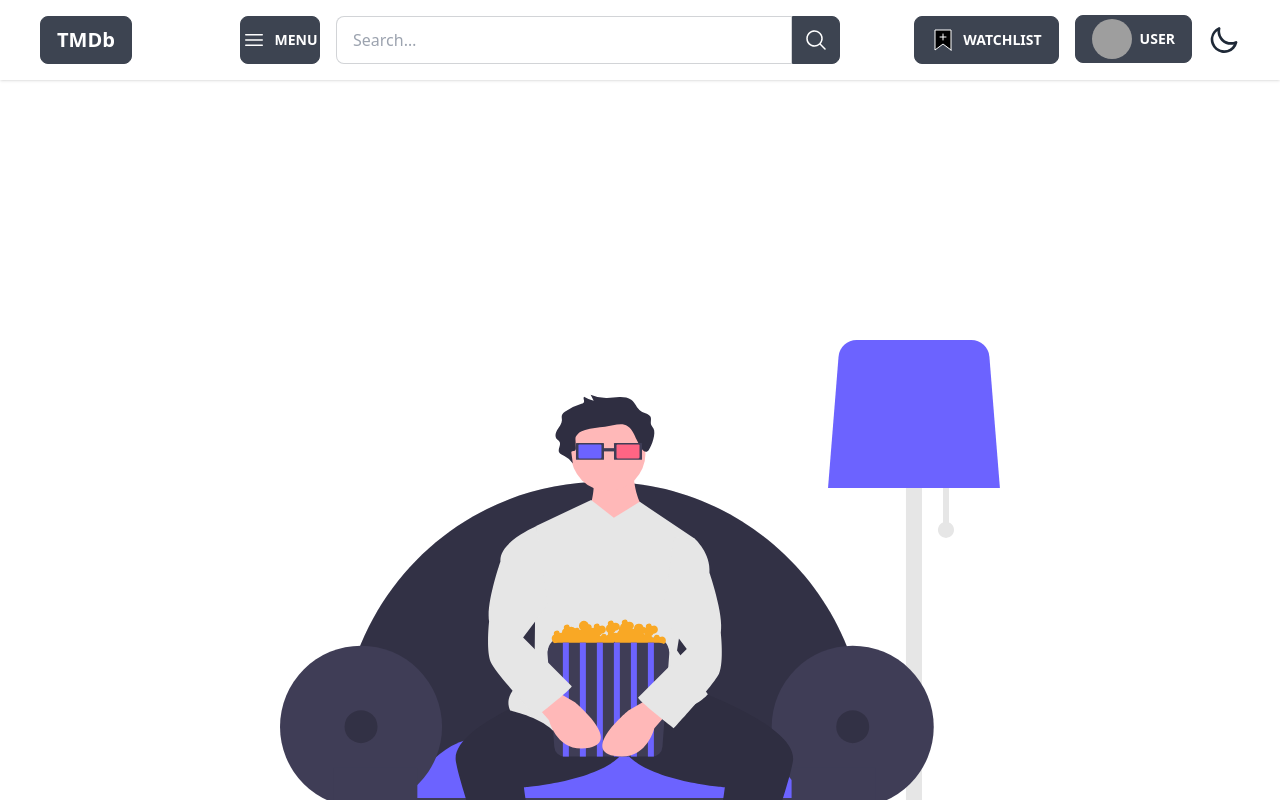
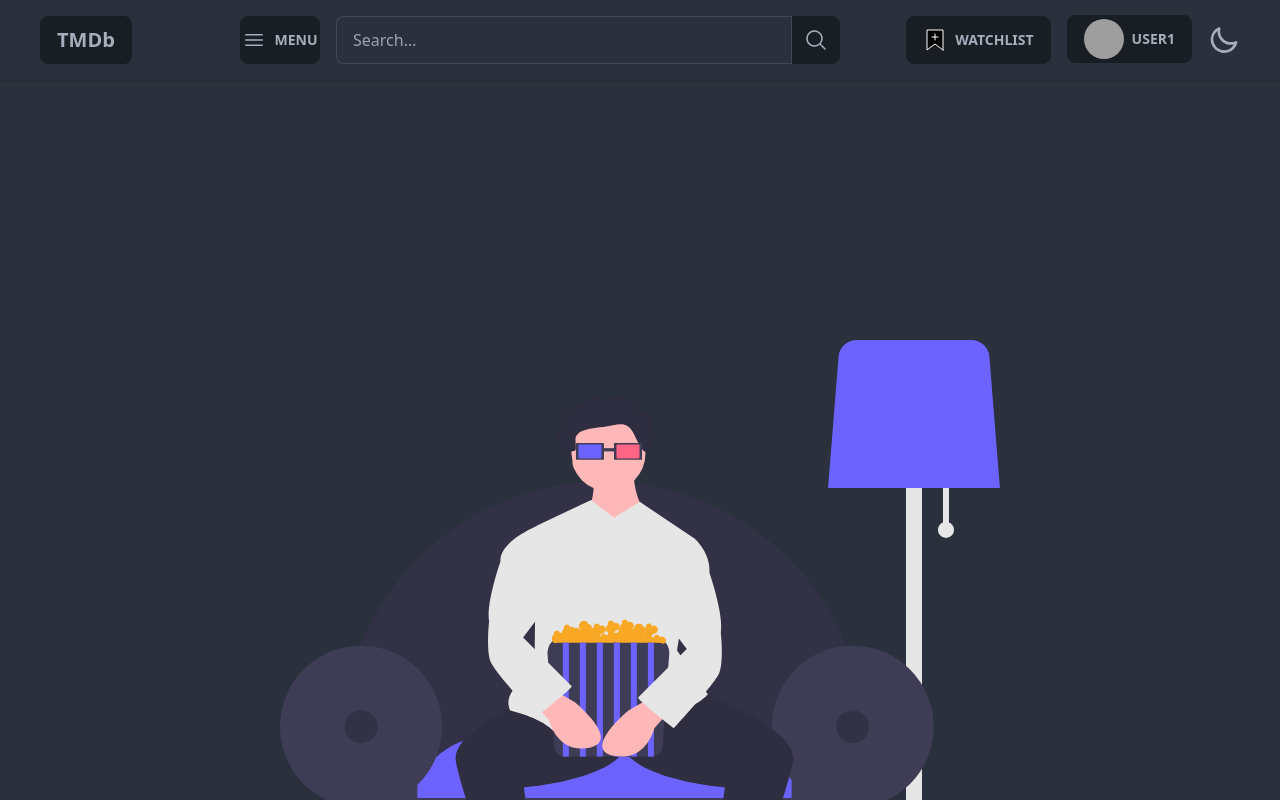
Before and after one commit to jesusarchive/tmdb, a React (Vite) app: page / in a window 1280 px wide. Shown: the top 800 px of the page. Built offline with nearby package versions, Linux system fonts and the light colour scheme; grey boxes are pictures that could not be loaded.

Commit message:
basic store with context and useReducer

```diff
--- a/index.html
+++ b/index.html
@@ -1,5 +1,5 @@
 <!DOCTYPE html>
-<html lang="en" data-theme="light">
+<html lang="en">
   <head>
     <meta charset="UTF-8" />
     <link rel="icon" type="image/svg+xml" href="/vite.svg" />
--- a/src/layouts/layout/layout.tsx
+++ b/src/layouts/layout/layout.tsx
@@ -3,10 +3,13 @@ import React, { FormEvent, useState } from 'react';
 import { Outlet, useNavigate } from 'react-router-dom';
 
 import { Button, Dropdown, Form, Input, InputGroup, Navbar } from '../../components';
+import { setTheme } from '../../store/actions';
+import { useStore } from '../../store/store';
 
 function Layout() {
+  const { state, dispatch } = useStore();
+  const navigate = useNavigate();
   const [currentSearchValue, setCurrentSearchValue] = useState('');
-  const navigate = useNavigate();
 
   const handleSearchChange = (value: string) => {
     setCurrentSearchValue(value);
@@ -22,7 +25,7 @@ function Layout() {
   };
 
   return (
-    <div className="min-h-screen w-full flex flex-col justify-between">
+    <div className="min-h-screen w-full flex flex-col justify-between" data-theme={state.theme}>
       {/* NAVBAR */}
       <Navbar className="h-[6vh] flex justify-between p-10 bg-base-100 shadow mb-5">
         <div
@@ -97,9 +100,9 @@ function Layout() {
           <Dropdown vertical="end">
             <Button color="ghost" className="avatar" shape="circle">
               <div className="w-10 rounded-full">
-                <img src="https://image.tmdb.org/t/p/w500/wuMc08IPKEatf9rnMNXvIDxqP4W.jpg" alt="user" />
+                <img src={state.user.image} alt="user" />
               </div>
-              <span className="ml-2">User</span>
+              <span className="ml-2">{state.user.name}</span>
             </Button>
             <Dropdown.Menu className="w-52 menu-compact">
               <Dropdown.Item>Your watchlist</Dropdown.Item>
@@ -111,11 +114,21 @@ function Layout() {
           {/* THEME SWAP*/}
           <label className="swap swap-rotate">
             <input type="checkbox" />
-            <svg className="swap-on fill-current w-8 h-8" xmlns="http://www.w3.org/2000/svg" viewBox="0 0 24 24">
+            <svg
+              className="swap-on fill-current w-8 h-8"
+              xmlns="http://www.w3.org/2000/svg"
+              viewBox="0 0 24 24"
+              onClick={() => dispatch(setTheme('light'))}
+            >
               <path d="M5.64,17l-.71.71a1,1,0,0,0,0,1.41,1,1,0,0,0,1.41,0l.71-.71A1,1,0,0,0,5.64,17ZM5,12a1,1,0,0,0-1-1H3a1,1,0,0,0,0,2H4A1,1,0,0,0,5,12Zm7-7a1,1,0,0,0,1-1V3a1,1,0,0,0-2,0V4A1,1,0,0,0,12,5ZM5.64,7.05a1,1,0,0,0,.7.29,1,1,0,0,0,.71-.29,1,1,0,0,0,0-1.41l-.71-.71A1,1,0,0,0,4.93,6.34Zm12,.29a1,1,0,0,0,.7-.29l.71-.71a1,1,0,1,0-1.41-1.41L17,5.64a1,1,0,0,0,0,1.41A1,1,0,0,0,17.66,7.34ZM21,11H20a1,1,0,0,0,0,2h1a1,1,0,0,0,0-2Zm-9,8a1,1,0,0,0-1,1v1a1,1,0,0,0,2,0V20A1,1,0,0,0,12,19ZM18.36,17A1,1,0,0,0,17,18.36l.71.71a1,1,0,0,0,1.41,0,1,1,0,0,0,0-1.41ZM12,6.5A5.5,5.5,0,1,0,17.5,12,5.51,5.51,0,0,0,12,6.5Zm0,9A3.5,3.5,0,1,1,15.5,12,3.5,3.5,0,0,1,12,15.5Z" />
             </svg>
 
-            <svg className="swap-off fill-current w-8 h-8" xmlns="http://www.w3.org/2000/svg" viewBox="0 0 24 24">
+            <svg
+              className="swap-off fill-current w-8 h-8"
+              xmlns="http://www.w3.org/2000/svg"
+              viewBox="0 0 24 24"
+              onClick={() => dispatch(setTheme('dark'))}
+            >
               <path d="M21.64,13a1,1,0,0,0-1.05-.14,8.05,8.05,0,0,1-3.37.73A8.15,8.15,0,0,1,9.08,5.49a8.59,8.59,0,0,1,.25-2A1,1,0,0,0,8,2.36,10.14,10.14,0,1,0,22,14.05,1,1,0,0,0,21.64,13Zm-9.5,6.69A8.14,8.14,0,0,1,7.08,5.22v.27A10.15,10.15,0,0,0,17.22,15.63a9.79,9.79,0,0,0,2.1-.22A8.11,8.11,0,0,1,12.14,19.73Z" />
             </svg>
           </label>
--- a/src/main.tsx
+++ b/src/main.tsx
@@ -10,6 +10,7 @@ import Find from './pages/find/find';
 import Home from './pages/home';
 import NoMatch from './pages/no-match';
 import Title from './pages/title';
+import { StoreProvider } from './store/store';
 
 const router = createBrowserRouter([
   {
@@ -44,6 +45,8 @@ const router = createBrowserRouter([
 
 ReactDOM.createRoot(document.getElementById('root') as HTMLElement).render(
   <React.StrictMode>
-    <RouterProvider router={router} fallbackElement={<p>Loading...</p>} />
+    <StoreProvider>
+      <RouterProvider router={router} fallbackElement={<p>Loading...</p>} />
+    </StoreProvider>
   </React.StrictMode>
 );
--- /dev/null
+++ b/src/store/actions.ts
@@ -0,0 +1,16 @@
+import { ADD_USER, SET_THEME } from './constants';
+import { UserType } from './types';
+
+export const addUser = (payload: UserType) => {
+  return {
+    type: ADD_USER,
+    payload
+  };
+};
+
+export const setTheme = (payload: string) => {
+  return {
+    type: SET_THEME,
+    payload
+  };
+};
--- /dev/null
+++ b/src/store/constants.ts
@@ -0,0 +1,2 @@
+export const ADD_USER = 'ADD_USER';
+export const SET_THEME = 'SET_THEME';
--- /dev/null
+++ b/src/store/root-reducer.tsx
@@ -0,0 +1,15 @@
+import { ADD_USER, SET_THEME } from './constants';
+import { StoreType } from './types';
+
+const rootReducer = (state: StoreType, action: { type: string; payload: any }) => {
+  switch (action.type) {
+    case ADD_USER:
+      return { ...state, user: action.payload };
+    case SET_THEME:
+      return { ...state, theme: action.payload };
+    default:
+      return state;
+  }
+};
+
+export default rootReducer;
--- /dev/null
+++ b/src/store/store.tsx
@@ -0,0 +1,23 @@
+import React, { createContext, useContext, useReducer } from 'react';
+
+import rootReducer from './root-reducer';
+
+const initialState = {
+  theme: 'dark',
+  user: {
+    name: 'User1',
+    image: 'https://image.tmdb.org/t/p/w500/wuMc08IPKEatf9rnMNXvIDxqP4W.jpg'
+  }
+};
+
+export const Store = createContext(initialState);
+
+export const StoreProvider = ({ children }) => {
+  const [state, dispatch] = useReducer(rootReducer, initialState);
+
+  return <Store.Provider value={{ state, dispatch }}>{children}</Store.Provider>;
+};
+
+export const useStore = () => {
+  return useContext(Store);
+};
--- /dev/null
+++ b/src/store/types.ts
@@ -0,0 +1,8 @@
+export type UserType = {
+  name: string;
+  image: string;
+};
+
+export type StoreType = {
+  user: UserType;
+};
```
